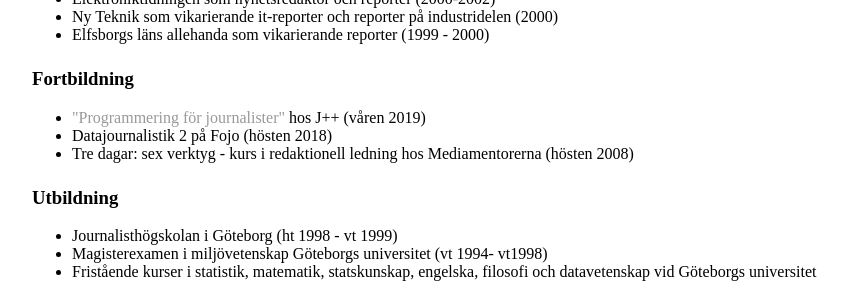
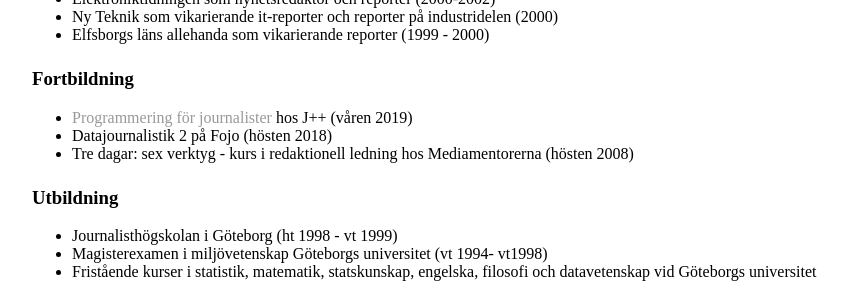
Before and after one commit to jonasryberg/jonasryberg.github.io, a Jekyll site: the page built from cv/index.html, in a window 1280 px wide. Shown: the part 341-641 px from the top of the page, without its empty margins (160-1006 px from the left). Built offline with Jekyll 4.4.1, drawn with Linux system fonts in a browser that asks for light colours.

```diff
--- a/_includes/cv.html
+++ b/_includes/cv.html
@@ -16,7 +16,7 @@
 <p>
 <h3>Fortbildning</h3>
 <ul>
-  <li><a href="http://jplusplus.org/sv/academy/lar-dig-programmering-for-journalister/"> "Programmering för journalister"</a> hos J++ (våren 2019)</li>
+  <li><a href="http://jplusplus.org/sv/academy/lar-dig-programmering-for-journalister/">Programmering för journalister</a> hos J++ (våren 2019)</li>
   <li>Datajournalistik 2 på Fojo (hösten 2018)</i>
   <li>Tre dagar: sex verktyg - kurs i redaktionell ledning hos Mediamentorerna (hösten 2008) </li>
 </ul>
```
